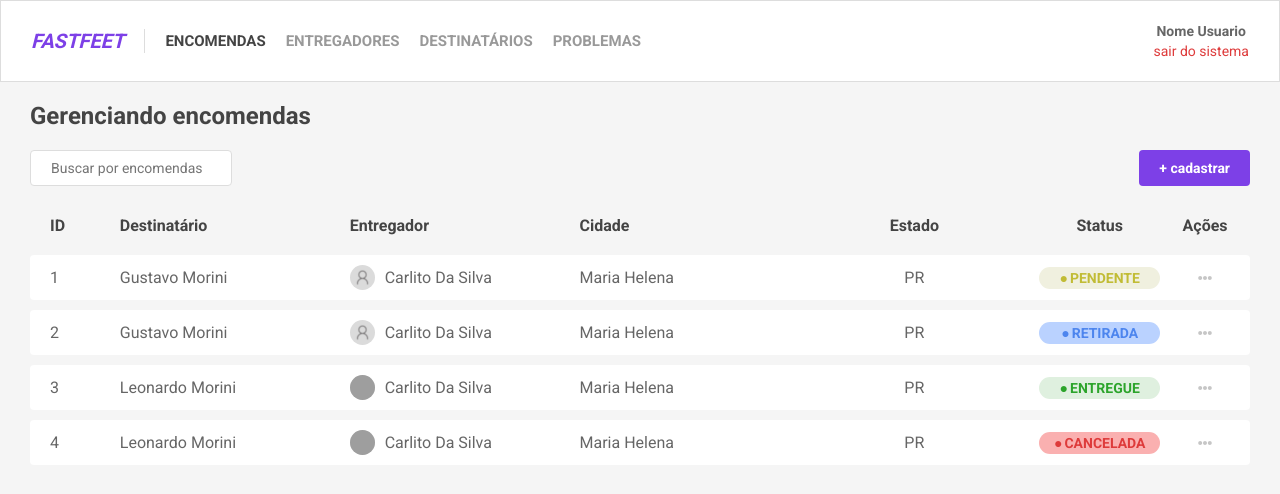
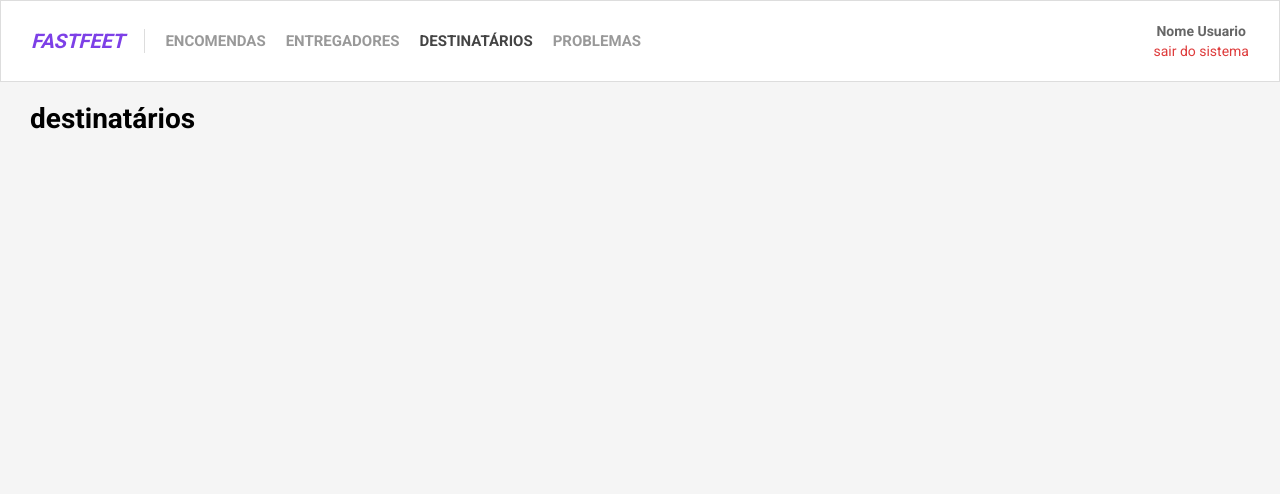
Before and after one commit to gusmorini/fastfeet_web, a React (Create React App) app: page /recipient in a window 1280 px wide. Before the commit this address led to /orders. Shown: the top 494 px of the page. Built offline with nearby package versions, Linux system fonts and the light colour scheme; grey boxes are pictures that could not be loaded.

Commit message:
create page Recipient

```diff
--- /dev/null
+++ b/src/pages/Recipient/index.js
@@ -0,0 +1,5 @@
+import React from "react";
+
+export default function Recipient() {
+  return <h1>destinatários</h1>;
+}
--- a/src/routes/index.js
+++ b/src/routes/index.js
@@ -6,6 +6,7 @@ import Route from "./Route";
 import SignIn from "../pages/SignIn";
 import Orders from "../pages/Orders";
 import Deliveryman from "../pages/Deliveryman";
+import Recipient from "../pages/Recipient";
 
 export default function Routes() {
   return (
@@ -13,6 +14,7 @@ export default function Routes() {
       <Route path="/" exact component={SignIn}></Route>
       <Route path="/orders" component={Orders} isPrivate></Route>
       <Route path="/deliveryman" component={Deliveryman} isPrivate></Route>
+      <Route path="/recipient" component={Recipient} isPrivate></Route>
       {/* rota 404 */}
       <Route path="/" component={() => <h1>404</h1>}></Route>
     </Switch>
```
